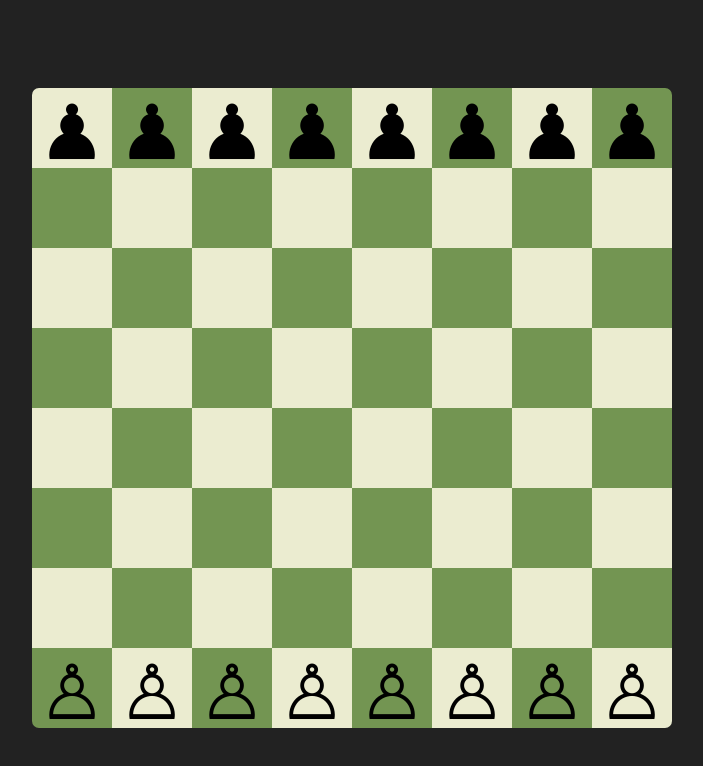
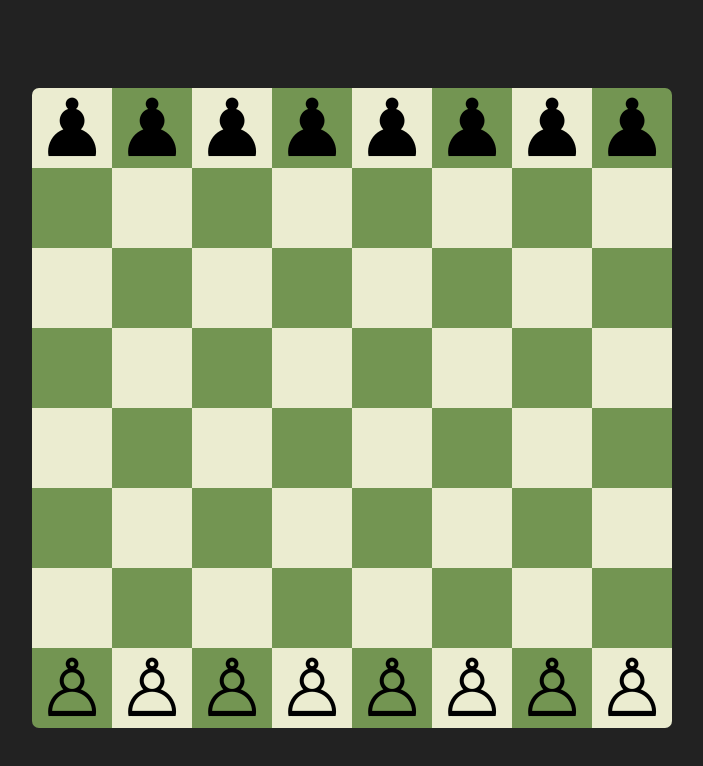
Before and after one commit to endritfaz/chess, a plain HTML site: page index.html in a window 1280 px wide. Shown: the whole page, without its empty margins (288-991 px from the left). Drawn offline with Linux system fonts and the light colour scheme.

Commit message:
centered pawns

```diff
--- a/style.css
+++ b/style.css
@@ -7,10 +7,11 @@ body {
 }
 
 .square {
-    display: grid;
+    display: flex;
+    height: var(--square-size);
+    align-items: center;
     justify-content: center;
-    align-items: center;
-    font-size: calc(var(--square-size) * 0.95);
+    font-size: calc(var(--square-size));
 }
 
 .container {
```
